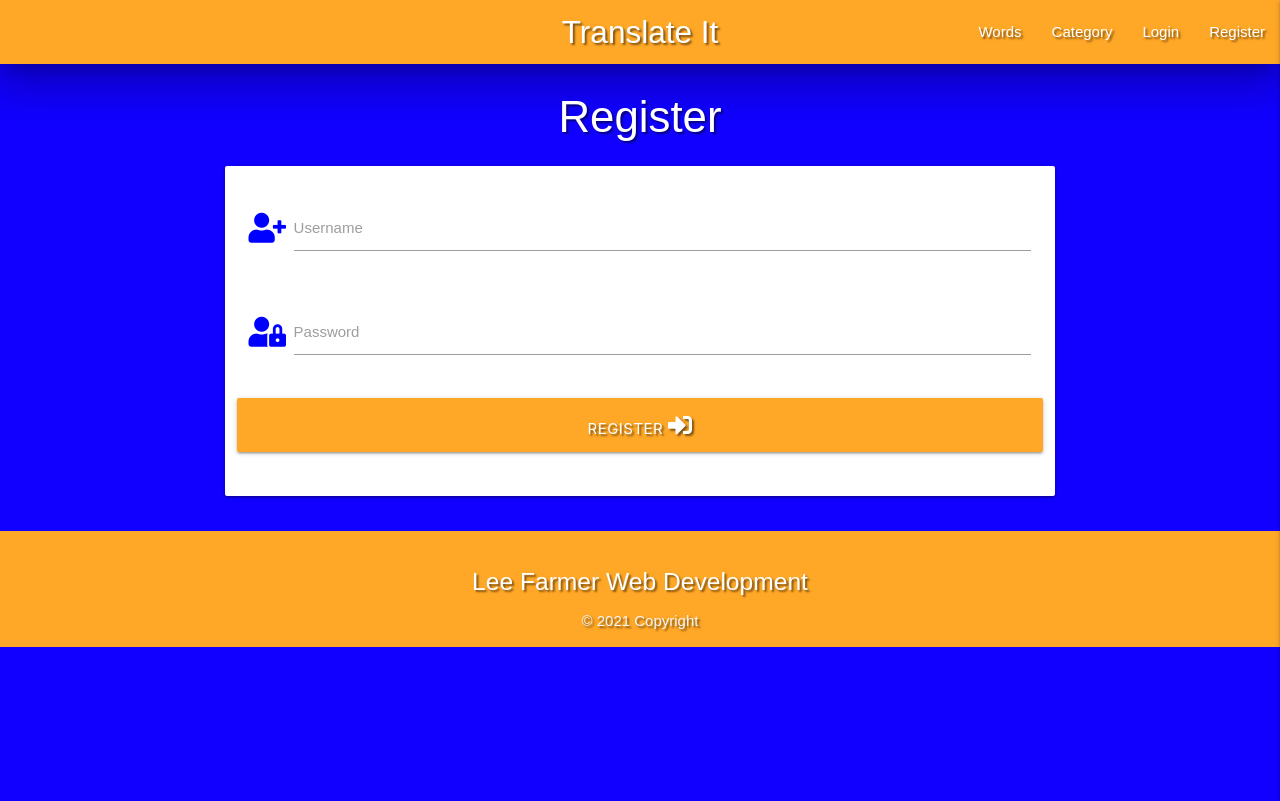
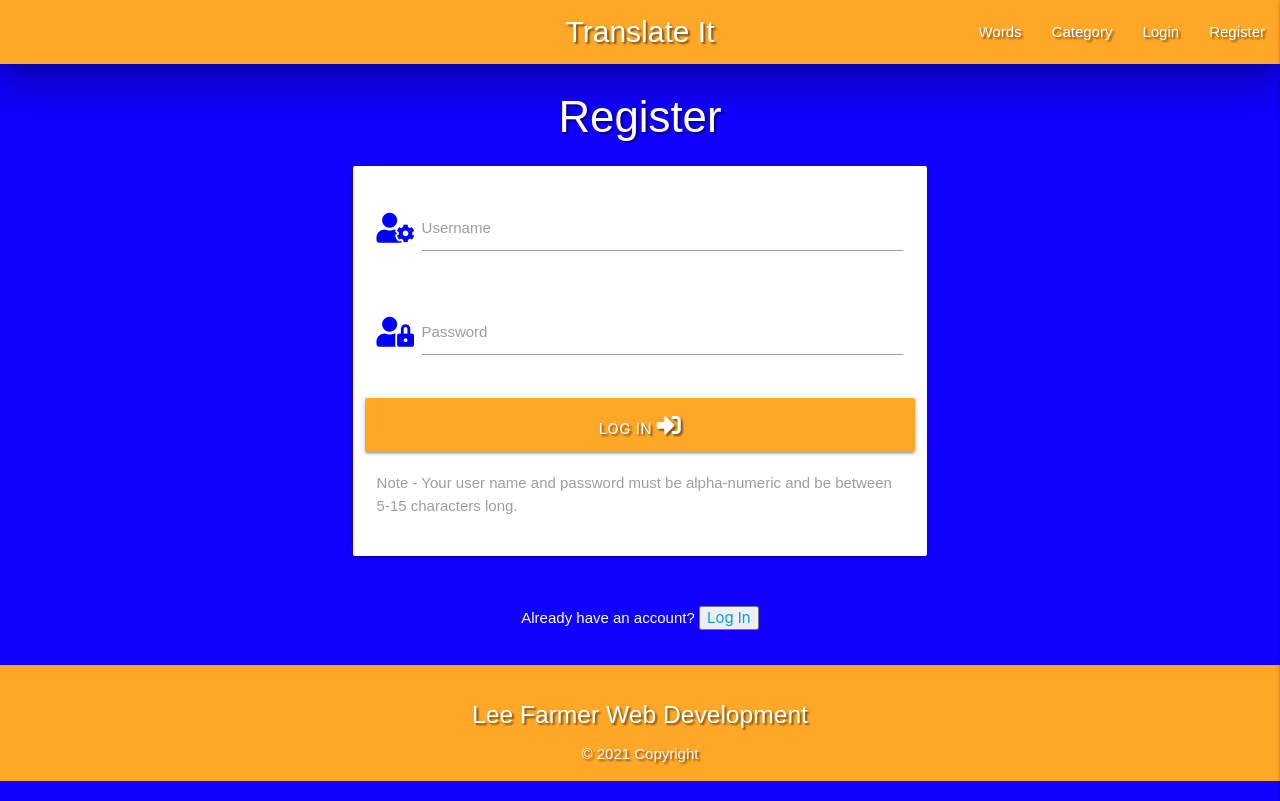
Before and after one commit to Leefarmer83/Translate-It, a Flask app: page /register in a window 1280 px wide. Run offline with Flask 2, Linux system fonts and the light colour scheme; some libraries are stand-ins or nearby versions; some web fonts are replaced.

Commit message:
added login and register functionality

```diff
--- a/app.py
+++ b/app.py
@@ -27,7 +27,51 @@ def get_words():
 
 @app.route("/register", methods=["GET", "POST"])
 def register():
+    if request.method == "POST":
+        # check if username already exists in db
+        existing_user = mongo.db.users.find_one(
+            {"username": request.form.get("username").lower()})
+
+        if existing_user:
+            flash("Username already exists")
+            return redirect(url_for("register"))
+
+        register = {
+            "username": request.form.get("username").lower(),
+            "password": generate_password_hash(request.form.get("password"))
+        }
+        mongo.db.users.insert_one(register)
+
+        # put the new user into 'session' cookie
+        session["user"] = request.form.get("username").lower()
+        flash("Registration Successful!")
     return render_template("register.html")
+
+
+@app.route("/login", methods=["GET", "POST"])
+def login():
+    if request.method == "POST":
+        # check if username exists in db
+        existing_user = mongo.db.users.find_one(
+            {"username": request.form.get("username").lower()})
+
+        if existing_user:
+            # ensure hashed password matches user input
+            if check_password_hash(
+                existing_user["password"], request.form.get("password")):
+                    session["user"] = request.form.get("username").lower()
+                    flash("Welcome to Translate It, {}".format(request.form.get("username")))
+            else:
+                # invalid password match
+                flash("Incorrect Username and/or Password")
+                return redirect(url_for("login"))
+
+        else:
+            # username doesn't exist
+            flash("Incorrect Username and/or Password")
+            return redirect(url_for("login"))
+
+    return render_template("login.html")
 
 
 if __name__ == "__main__":
--- a/static/css/style.css
+++ b/static/css/style.css
@@ -7,6 +7,7 @@ body {
     background-color: rgb(17, 0, 255);
 	font-family: 'Ribeye', sans-serif;
 }
+
 
 /*------------------ Text Style ------------------*/
 .text-shadow {
@@ -23,3 +24,23 @@ body {
 .fa-user-lock:before {
     color: blue;
 }
+
+.fa-user-cog:before {
+    color: blue;
+}
+
+
+
+/*------------------ Flash message ------------------*/
+
+.flashes h4 {
+    line-height: 2;
+}
+
+/*------------------ navbar logo size  message ------------------*/
+
+nav .brand-logo {
+
+    font-size: 2.0rem;
+
+}
--- a/templates/base.html
+++ b/templates/base.html
@@ -26,7 +26,7 @@
                 <ul class="right hide-on-med-and-down">
                     <li><a href="{{ url_for('get_words') }}">Words</a></li>
                     <li><a href="#">Category</a></li>
-                    <li><a href="#">Login</a></li>
+                    <li><a href="{{ url_for('login') }}">Login</a></li>
                     <li><a href="{{ url_for('register') }}">Register</a></li>
 
 
@@ -36,16 +36,34 @@
         <!-- mobile navbar -->
         <ul class="sidenav" id="mobile-demo">
             <li>
-                <h4 class="center-align orange text-shadow white-text text-darken 4">Translate It</h4>
+                <h4 class="center-align orange lighten-1 text-shadow white-text text-darken 4">Translate It</h4>
             </li>
             <li><a href="{{ url_for('get_words') }}">words</a></li>
             <li><a href="#">Category</a></li>
-            <li><a href="#">Login</a></li>
+            <li><a href="{{ url_for('login') }}">Login</a></li>
             <li><a href="{{ url_for('register') }}">Register</a></li>
         </ul>
     </header>
+
+     <section>
+        <!-- flash messages -->
+        {% with messages = get_flashed_messages() %}
+            {% if messages %}
+                {% for message in messages %}
+                    <div class="row flashes">
+                        <h4 class=" col s12 m8 offset-m2 orange lighten-1 white-text text-shadow text-darken 4 center-align">{{ message }}</h4>
+                    </div>
+                {% endfor %}
+            {% endif %}
+        {% endwith %}
+    </section>
+
+    <main class="container">
+
+
     {% block content %}
     {% endblock %}
+    </main>
 
     <footer class="page-footer text-shadow orange lighten-1">
         <div class="container">
--- a/templates/register.html
+++ b/templates/register.html
@@ -1,5 +1,7 @@
 {% extends "base.html" %}
 {% block content %}
+
+
 
 <h3 class="center-align white-text text-shadow">Register</h3>
 
@@ -9,8 +11,9 @@
             <!-- username -->
             <div class="row">
                 <div class="input-field col s12">
-						<i class="fas fa-user-plus prefix light-blue-text text-darken-4"></i>
-						<input id="username" name="username" type="text" class="validate">
+                    <i class="fas fa-user-cog prefix light-blue-text text-darken-4"></i>
+                    <input id="username" name="username" type="text" minlength="5" maxlength="15"
+                        pattern="^[a-zA-Z0-9]{5,15}$" class="validate" required>
                     <label for="username">Username</label>
                 </div>
             </div>
@@ -18,18 +21,32 @@
             <div class="row">
                 <div class="input-field col s12">
                     <i class="fas fa-user-lock prefix light-blue-text text-darken-4"></i>
-                        <input id="password" name="password" type="password" class="validate">
+                    <input id="password" name="password" type="password" minlength="5" maxlength="15"
+                        pattern="^[a-zA-Z0-9]{5,15}$" class="validate" required>
                     <label for="password">Password</label>
                 </div>
             </div>
             <!-- register -->
             <div class="row">
                 <button type="submit" class="col s12 btn-large orange lighten-1 text-shadow">
-                        Register <i class="fas fa-sign-in-alt"></i>
+                    Log In <i class="fas fa-sign-in-alt"></i>
                 </button>
             </div>
+            <p class="grey-text">Note - Your user name and password must be alpha-numeric and be between
+                5-15 characters long.</p>
         </div>
     </form>
 </div>
 
+    <div class="row">
+        <div class="col s12">
+            <p class="center-align white-text">
+                Already have an account?
+                <button type="submit">
+                    <a href="{{ url_for('login') }}" class="orenge-text">Log In</a>
+                </button>
+            </p>
+        </div>
+    </div>
+
 {% endblock %}
```
Also changed, not shown: templates/login.html (+50 -0 lines). Lines whose indentation alone changed are shown as unchanged.
